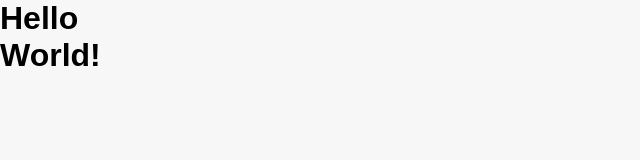
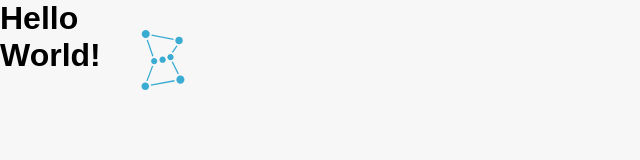
Before and after one commit to nascaq/simple-mdx-blog, a Gatsby site: page / in a window 1280 px wide. Shown: the whole page, without its empty margins (0-640 px from the left). Built offline with nearby package versions, Linux system fonts and the light colour scheme; Gatsby itself is replaced by a stand-in of ours; a web font is replaced by a local one.

Commit message:
Added nav

```diff
--- a/src/components/Container.js
+++ b/src/components/Container.js
@@ -1,6 +1,12 @@
 import React from "react"
 import { ContainerWrapper } from "../elements"
+import { Nav } from "../components"
 
 export const Container = ({ children }) => {
-  return <ContainerWrapper>{children}</ContainerWrapper>
+  return (
+    <ContainerWrapper>
+      <Nav />
+      {children}
+    </ContainerWrapper>
+  )
 }
--- /dev/null
+++ b/src/components/Nav.js
@@ -0,0 +1,22 @@
+import React from "react"
+import {useStaticQuery, Link, graphql} from "gatsby"
+import { NavWrapper } from "../elements"
+
+export const Nav = () => {
+
+  const data = useStaticQuery(graphql`
+  query {
+    logo: file(relativePath: {eq: "logo.svg"}) {
+      publicURL
+    }
+  }
+  `)
+
+  return (
+    <NavWrapper>
+      <Link to="/">
+        <img src={data.logo.publicURL} alt="My Logo" width="60" />
+      </Link>
+    </NavWrapper>
+  )
+}
--- a/src/components/index.js
+++ b/src/components/index.js
@@ -1 +1,2 @@
 export * from "./Container"
+export * from "./Nav"
--- /dev/null
+++ b/src/elements/NavElements.js
@@ -0,0 +1,12 @@
+import styled from "styled-components"
+
+export const NavWrapper = styled.nav`
+  grid-column: 2 / span 12;
+  grid-row: 1 / 2;
+  display: flex;
+  align-items: center;
+
+  @media ${props => props.theme.breakpoints.tablet} {
+    grid-column: 2 / span 6;
+  }
+`
--- a/src/elements/index.js
+++ b/src/elements/index.js
@@ -1 +1,2 @@
 export * from "./ContainerElements"
+export * from "./NavElements"
```
Also changed, not shown: src/images/logo.svg (added).
